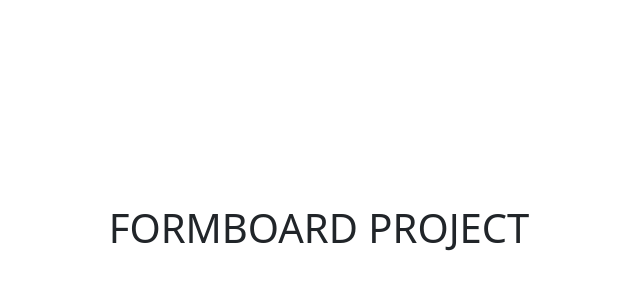
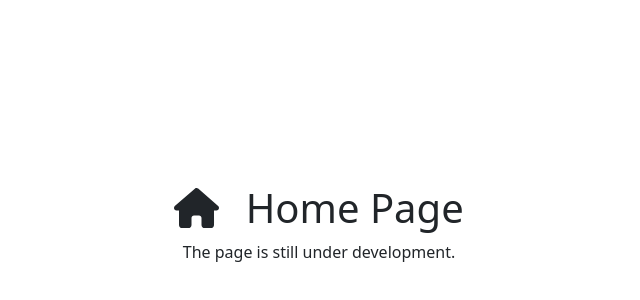
Before and after one commit to dev-buildit/formboard_frontend, a React (Vite) app: page / in a window 1280 px wide. Shown: the part 168-468 px from the top of the page, without its empty margins (321-961 px from the left). Built offline with nearby package versions, Linux system fonts and the light colour scheme.

Commit message:
Setting up React Router DOM and istalled FontAwesome. Also startup the home page

```diff
--- a/package.json
+++ b/package.json
@@ -10,6 +10,10 @@
     "preview": "vite preview"
   },
   "dependencies": {
+    "@fortawesome/free-brands-svg-icons": "^6.7.2",
+    "@fortawesome/free-regular-svg-icons": "^6.7.2",
+    "@fortawesome/free-solid-svg-icons": "^6.7.2",
+    "@fortawesome/react-fontawesome": "^0.2.2",
     "axios": "^1.7.9",
     "bootstrap": "^5.3.3",
     "react": "^18.3.1",
--- a/src/App.jsx
+++ b/src/App.jsx
@@ -1,9 +1,10 @@
 import "bootstrap/dist/css/bootstrap.css";
 import "bootstrap/dist/js/bootstrap.js";
 import "./App.css";
+import { BrowserRouter, Routes, Route } from "react-router-dom";
+import Home from "./pages/Home";
 
 function App() {
-
   return (
     <>
       {/* Don't delete code within this two comment */}
@@ -15,12 +16,11 @@ function App() {
       ></div>
       {/* Stopping here */}
 
-      <div
-        className="d-flex justify-content-center align-items-center"
-        style={{ height: "100vh", width: "100vw" }}
-      >
-        <h1>FORMBOARD PROJECT</h1>
-      </div>
+      <BrowserRouter>
+        <Routes>
+          <Route index element={<Home />} />
+        </Routes>
+      </BrowserRouter>
     </>
   );
 }
--- /dev/null
+++ b/src/pages/Home.jsx
@@ -0,0 +1,17 @@
+import React from "react";
+import { FontAwesomeIcon } from "@fortawesome/react-fontawesome";
+import { faHome } from "@fortawesome/free-solid-svg-icons";
+
+export default function Home() {
+  return (
+    <div
+      className="container-fluid p-0 d-flex align-items-center justify-content-center flex-column"
+      style={{ height: "100vh" }}
+    >
+      <h1>
+        <FontAwesomeIcon icon={faHome} className="me-3" /> Home Page
+      </h1>
+      <p>The page is still under development.</p>
+    </div>
+  );
+}
```
Also changed, not shown: 1 other file (tests, documents, lock files or other folders).
